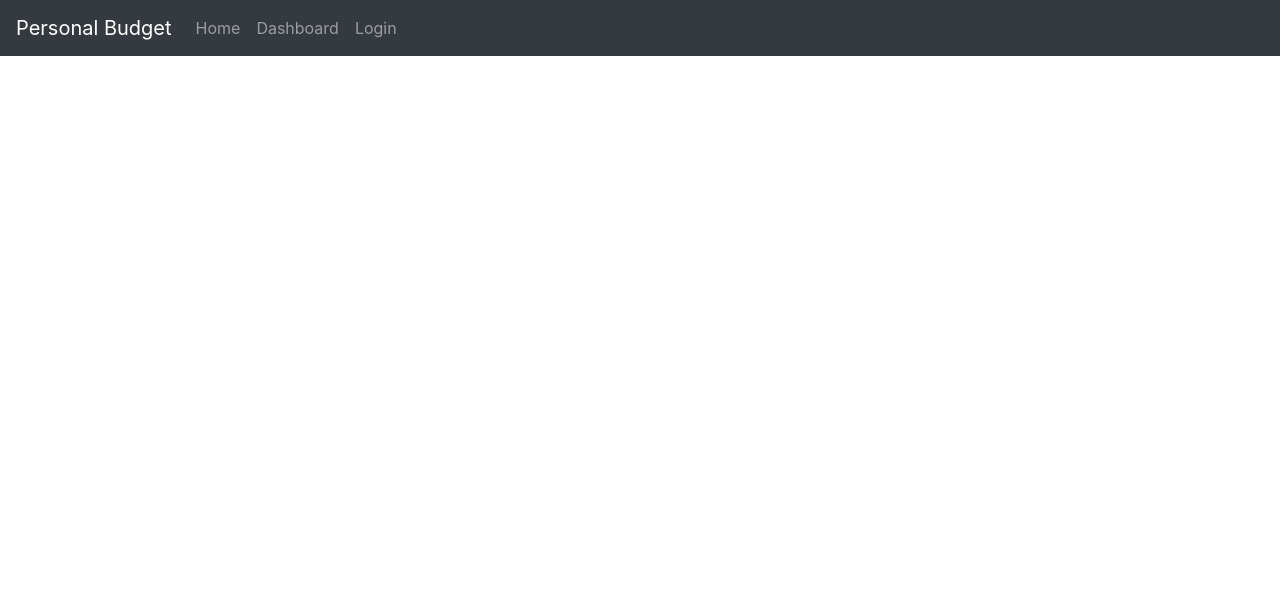
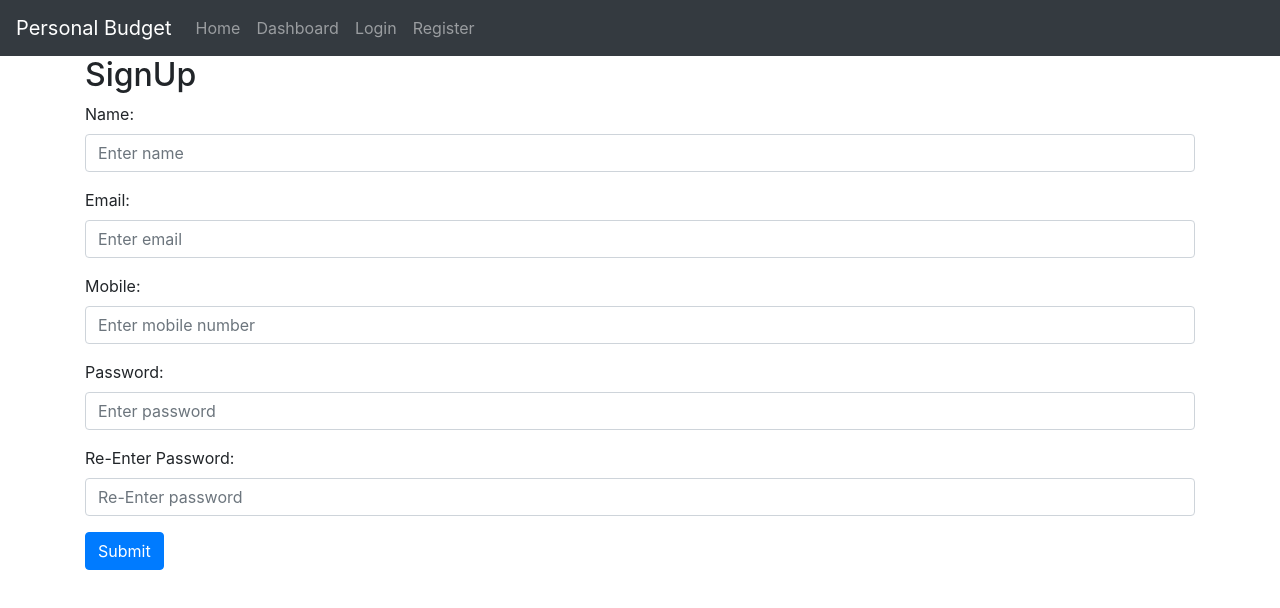
Before and after one commit to niha2306/personalbudgetFrontend, a React (Create React App) app: page /signup in a window 1280 px wide. Shown: the top 608 px of the page. Built offline with nearby package versions, Linux system fonts and the light colour scheme.

Commit message:
included registration

```diff
--- a/package.json
+++ b/package.json
@@ -6,6 +6,7 @@
     "@testing-library/jest-dom": "^5.17.0",
     "@testing-library/react": "^13.4.0",
     "@testing-library/user-event": "^13.5.0",
+    "axios": "^1.6.2",
     "react": "^18.2.0",
     "react-dom": "^18.2.0",
     "react-router-dom": "^6.20.1",
--- a/src/App.css
+++ b/src/App.css
@@ -4,9 +4,6 @@
 }
 
 .homePageBackground {
-  background-image: url('../public/images/budget.jpg');
-  background-size: cover;
-  background-position: center;
-  background-repeat: no-repeat;
-  height: 100vh;
+  background-color: aliceblue;
+  height: 90vh !important;
 }
--- a/src/App.js
+++ b/src/App.js
@@ -8,6 +8,7 @@ import Home from './Home';
 import Login from './Login'
 import Navbar from './Navbar';
 import Dashboard from './Dashboard';
+import Register from './Register';
 
 function App() {
   return (
@@ -17,6 +18,7 @@ function App() {
           <Route path='/' element={<Home />} />
           <Route path='/login' element={<Login />} />
           <Route path='/dashboard'element={<Dashboard />} />
+          <Route path='/signup' element={<Register />} />
         </Routes>
       </Router>
   );
--- a/src/Home.js
+++ b/src/Home.js
@@ -1,8 +1,74 @@
+import { useEffect } from "react";
+
 const Home = () => {
+
+    useEffect(() => {
+
+    }, [])
     return (
-       <div className="homePageBackground">
+        <div className="homePageBackground">
+            <div className="container">
+                <h2>Budget</h2>
+                <button type="button" className="btn btn-primary" data-toggle="modal" data-target="#myModal">
+                    Add Budget
+                </button>
 
-       </div>
+                <div class="container mt-5">
+    <table class="table">
+      <thead>
+        <tr>
+          <th scope="col">ID</th>
+          <th scope="col">Name</th>
+          <th scope="col">Age</th>
+          <th scope="col">City</th>
+        </tr>
+      </thead>
+      <tbody>
+        <tr>
+          <th scope="row">1</th>
+          <td>John Doe</td>
+          <td>25</td>
+          <td>New York</td>
+        </tr>
+        <tr>
+          <th scope="row">2</th>
+          <td>Jane Doe</td>
+          <td>30</td>
+          <td>Los Angeles</td>
+        </tr>
+      </tbody>
+    </table>
+  </div>
+            </div>
+
+            <div className="modal" id="myModal">
+                <div className="modal-dialog">
+                    <div className="modal-content">
+                        <div className="modal-header">
+                            <h4 className="modal-title">Add Project</h4>
+                            <button type="button" className="close" data-dismiss="modal">&times;</button>
+                        </div>
+                        <div className="modal-body">
+                            <form>
+                                <div className="form-group">
+                                    <label for="title">Title:</label>
+                                    <input type="text" className="form-control" id="title" />
+                                </div>
+                                <div className="form-group">
+                                    <label for="budget">Budget:</label>
+                                    <input type="text" className="form-control" id="budget" />
+                                </div>
+                            </form>
+                        </div>
+                        <div className="modal-footer">
+                            <button type="button" className="btn btn-danger" data-dismiss="modal">Close</button>
+                            <button type="button" className="btn btn-success">Add Project</button>
+                        </div>
+
+                    </div>
+                </div>
+            </div>
+        </div>
     )
 }
 
--- a/src/Login.js
+++ b/src/Login.js
@@ -1,20 +1,20 @@
 
 const Login = () => {
     return (
-        <div class="container">
-            <div class="row">
-                <div class="col-md-6 offset-md-3">
+        <div className="container">
+            <div className="row">
+                <div className="col-md-6 offset-md-3">
                     <h2 className="loginHeader">Login</h2>
                     <form>
-                        <div class="form-group">
+                        <div className="form-group">
                             <label for="email">Email:</label>
-                            <input type="email" class="form-control" id="email" placeholder="Enter email" name="email" />
+                            <input type="email" className="form-control" id="email" placeholder="Enter email" name="email" />
                         </div>
-                        <div class="form-group">
+                        <div className="form-group">
                             <label for="pwd">Password:</label>
-                            <input type="password" class="form-control" id="pwd" placeholder="Enter password" name="pswd" />
+                            <input type="password" className="form-control" id="pwd" placeholder="Enter password" name="pswd" />
                         </div>
-                        <button type="submit" class="btn btn-primary">Submit</button>
+                        <button type="submit" className="btn btn-primary">Submit</button>
                     </form>
                 </div>
             </div>
--- a/src/Navbar.js
+++ b/src/Navbar.js
@@ -1,9 +1,9 @@
 import { Link } from "react-router-dom";
 
-const Navbar = ({ children }) => {
+const Navbar = () => {
     return (
         <>
-            <nav className="navbar navbar-expand-md bg-dark navbar-dark">
+            <nav className="navbar navbar-expand-md bg-dark navbar-dark" >
                 <Link className="navbar-brand" to={'/'}>Personal Budget</Link>
                 <button className="navbar-toggler" type="button" data-toggle="collapse" data-target="#collapsibleNavbar">
                     <span className="navbar-toggler-icon"></span>
@@ -19,10 +19,12 @@ const Navbar = ({ children }) => {
                         <li className="nav-item">
                             <Link className="nav-link" to={'/login'}>Login</Link>
                         </li>
+                        <li className="nav-item">
+                            <Link className="nav-link" to={'/signup'}>Register</Link>
+                        </li>
                     </ul>
                 </div>
             </nav>
-            {children}
         </>
     )
 };
--- /dev/null
+++ b/src/Register.js
@@ -0,0 +1,119 @@
+import { useState } from "react";
+import axios from "axios";
+
+const Register = () => {
+    const [name, setName] = useState({ value: null, error: null });
+    const [email, setEmail] = useState({ value: null, error: null });
+    const [mobile, setMobile] = useState({ value: null, error: null });
+    const [password, setPassword] = useState({ value: null, error: null });
+    const [reenteredPwd, setReenteredPwd] = useState({ value: null, error: null });
+
+    const onFinish = async () => {
+        const data = {
+            name: name,
+            email: email,
+            mobile: mobile,
+            password: password
+        };
+        axios.post('https://lazy-plum-blackbuck-hem.cyclic.app/api/users', data)
+            .then(res => res.data())
+            .then(data => console.log(data))
+            .catch(error => console.log(error));
+
+    }
+    const validateEmail = (email) => {
+        var emailRegex = /^[^\s@]+@[^\s@]+\.[^\s@]+$/;
+        if (emailRegex.test(email)) {
+            return true;
+        } else {
+            return false;
+        }
+    }
+    const validateForm = (e) => {
+        e.preventDefault();
+        let valid = true;
+        if (name.value == '' || name.value == null) {
+            setName({
+                ...name,
+                error: "Please Enter Name"
+            });
+            valid = false;
+        }
+        if (mobile.value == '' || mobile.value == null) {
+            setMobile({
+                ...mobile,
+                error: "Please Enter mobileNo"
+            });
+            valid = false;
+        }
+        if (password.value == '' || password.value == null) {
+            setPassword({
+                ...password,
+                error: "Please Enter password"
+            });
+            valid = false;
+        }
+        if (reenteredPwd.value == '' || reenteredPwd.value == null) {
+            setReenteredPwd({
+                ...reenteredPwd,
+                error: "Please Enter password"
+            });
+            valid = false;
+        } else {
+            console.log(password, reenteredPwd);
+            if (password.value != reenteredPwd.value) {
+                setReenteredPwd({
+                    ...reenteredPwd,
+                    error: "passwords didn't match"
+                });
+                valid = false;
+            }
+        }
+        if (!validateEmail(email.value)) {
+            setEmail({
+                ...email,
+                error: "Email Is Not Valid Please Enter Correct Email"
+            });
+            valid = false;
+        }
+
+        if (valid) {
+            onFinish();
+        }
+    }
+    return (
+        <div className="container">
+            <h2>SignUp</h2>
+            <form onSubmit={validateForm}>
+                <div className="form-group">
+                    <label htmlFor="name">Name:</label>
+                    <input type="text" className="form-control" id="name" placeholder="Enter name" name="name" onChange={(e) => setName({ value: e.target.value, error: null })} />
+                    <p style={{ color: 'red' }}>{name.error && name.error}</p>
+                </div>
+                <div className="form-group">
+                    <label htmlFor="email">Email:</label>
+                    <input type="email" className="form-control" id="email" placeholder="Enter email" name="email" onChange={(e) => setEmail({ value: e.target.value, error: null })} />
+                    <p style={{ color: 'red' }}>{email.error && email.error}</p>
+                </div>
+                <div className="form-group">
+                    <label htmlFor="mobile">Mobile:</label>
+                    <input type="text" className="form-control" id="mobile" placeholder="Enter mobile number" name="mobile" onChange={(e) => setMobile({ value: e.target.value, error: null })} />
+                    <p style={{ color: 'red' }}>{mobile.error && mobile.error}</p>
+                </div>
+                <div className="form-group">
+                    <label htmlFor="pwd">Password:</label>
+                    <input type="password" className="form-control" id="pwd" placeholder="Enter password" name="pswd" onChange={(e) => setPassword({ value: e.target.value, error: null })} />
+                    <p style={{ color: 'red' }}>{password.error && password.error}</p>
+                </div>
+                <div className="form-group">
+                    <label htmlFor="pwd">Re-Enter Password:</label>
+                    <input type="password" className="form-control" id="re-enterpwd" placeholder="Re-Enter password" name="repswd" onChange={(e) => setReenteredPwd({ value: e.target.value, error: null })} />
+                    <p style={{ color: 'red' }}>{reenteredPwd.error && reenteredPwd.error}</p>
+                </div>
+                <button type="submit" className="btn btn-primary">Submit</button>
+            </form>
+        </div>
+    )
+}
+
+export default Register;
```
Also changed, not shown: 1 other file (tests, documents, lock files or other folders).
